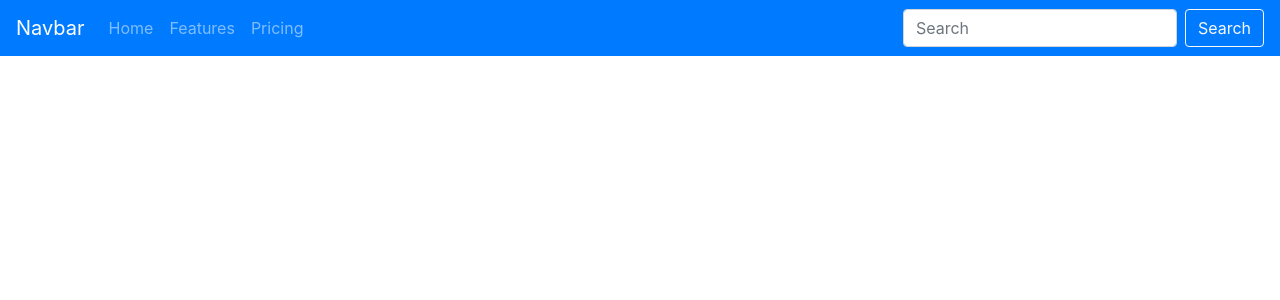
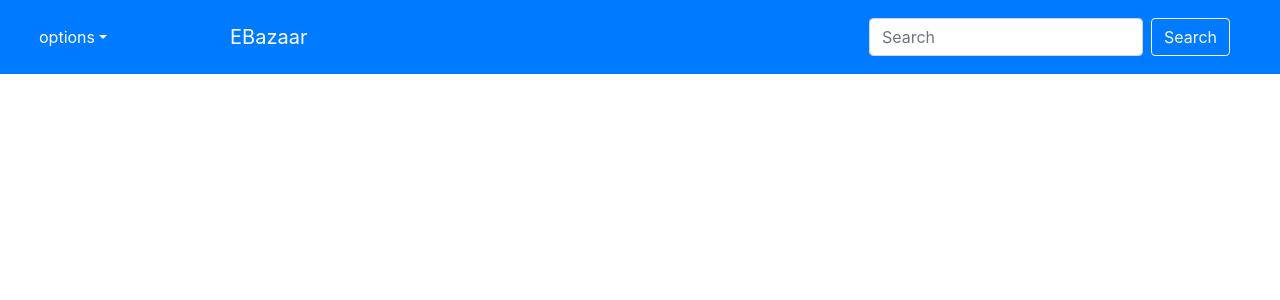
Before and after one commit to SuvanshShukla/ebazaar, a React (Create React App) app: page / in a window 1280 px wide. Shown: the top 300 px of the page. Built offline with nearby package versions, Linux system fonts and the light colour scheme.

Commit message:
dropdown and css added

```diff
--- a/package.json
+++ b/package.json
@@ -7,6 +7,7 @@
     "bootstrap": "^4.3.1",
     "react": "^16.9.0",
     "react-bootstrap": "^1.0.0-beta.12",
+    "react-burger-menu": "^2.6.11",
     "react-dom": "^16.9.0",
     "react-router-dom": "^5.0.1",
     "react-scripts": "3.1.2"
--- a/src/Components/Home/Home.js
+++ b/src/Components/Home/Home.js
@@ -1,20 +1,40 @@
 import React from "react";
 import { BrowserRouter as Router, Route, Link } from "react-router-dom";
 import { Carousel } from 'antd';
-import {Nav, Navbar, Form, FormControl, Button} from 'react-bootstrap';
+import {Nav, Navbar, Form, FormControl, Button, Dropdown, DropdownButton, ButtonGroup} from 'react-bootstrap';
+import {slide as menu} from 'react-burger-menu';
+import DropdownItem from "react-bootstrap/DropdownItem";
+import { isAbsolute } from "path";
+
+const styles ={
+    optionStyle: {
+        margin: '10px'
+    },
+
+    stick2Right: {
+        position: 'absolute',
+        right: '50px'
+    },
+
+    centerLogo: {
+        position: 'relative',
+        left: '100px'
+    }
+}
 
 function Home() {
     return (
         <div>
             <top>
                 <Navbar bg="primary" variant="dark">
-                    <Navbar.Brand href="#home">Navbar</Navbar.Brand>
-                    <Nav className="mr-auto">
-                        <Nav.Link href="#home">Home</Nav.Link>
-                        <Nav.Link href="#features">Features</Nav.Link>
-                        <Nav.Link href="#pricing">Pricing</Nav.Link>
-                    </Nav>
-                    <Form inline>
+                    <ButtonGroup style={styles.optionStyle}>
+                        <DropdownButton as={ButtonGroup} title="options" id="bg-nested-dropdown">
+                            <Dropdown.Item eventKey="1">option 1</Dropdown.Item>
+                            <Dropdown.Item eventKey="2">option 2</Dropdown.Item>
+                        </DropdownButton>
+                    </ButtonGroup>
+                    <Navbar.Brand href="#home" style={styles.centerLogo}>EBazaar</Navbar.Brand>
+                    <Form inline style={styles.stick2Right}>
                         <FormControl type="text" placeholder="Search" className="mr-sm-2" />
                         <Button variant="outline-light">Search</Button>
                     </Form>
@@ -24,5 +44,6 @@ function Home() {
     )
 }
 
+
 export default Home;
 //use the bootstrap carousel instead of antd
```
Also changed, not shown: 1 other file (tests, documents, lock files or other folders).
